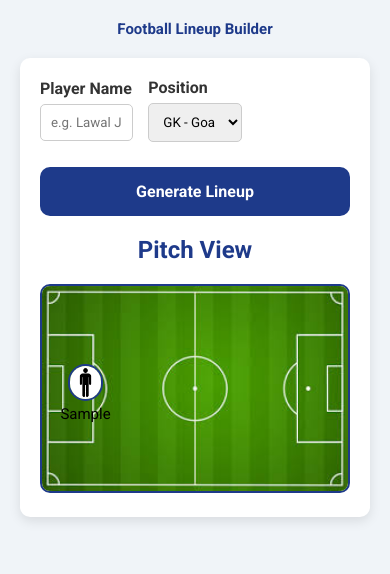
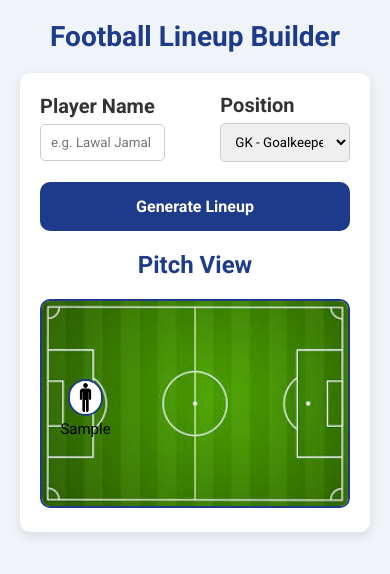
Before and after one commit to koladeFaith/Football_LineUp, a plain HTML site: page index.html in a window 390 px wide. Both pictures are taken after typing "Sample" into the empty fields and a click on the button "Generate Lineup". Drawn offline with Linux system fonts and the light colour scheme.

Commit message:
Work done

```diff
--- a/script.js
+++ b/script.js
@@ -9,11 +9,11 @@ class footballLineUp {
      <div class="flex-container">
     <p class='position' style='color: black; font-size: 15px'> ${this.position || "Position"}
         <p/>
-        <img
+        <img class='img2'
            src="./images/person-2.png" style='width: 35px; border-radius: 20px'
            alt="Player" />
           </div>
-        <p style='color: black; font-size: 15px'> ${this.named || "Name"}  <p/>
+        <p class='name' style='color: black; font-size: 15px'> ${this.named || "Name"}  <p/>
 </div>
 `
     }
--- a/style.css
+++ b/style.css
@@ -12,6 +12,7 @@ h1 {
   text-align: center;
   margin-bottom: 20px;
   color: #1e3a8a;
+  font-size: 40px;
 }
 .container {
   max-width: 900px;
@@ -22,18 +23,19 @@ h1 {
   box-shadow: 0 4px 12px rgba(0, 0, 0, 0.1);
 }
 .form-group {
-  display: grid;
-  grid-template-columns: 1fr 1fr 1fr;
-  gap: 15px;
-  margin-bottom: 20px;
+  display: flex;
+  flex-direction: row;
+  gap: 55px;
   justify-content: center;
   align-items: center;
+  margin-bottom: 20px;
 }
 label {
   display: block;
   margin-bottom: 6px;
   font-weight: bold;
   color: #333;
+  font-size: 20px;
 }
 input,
 select {
@@ -43,7 +45,10 @@ select {
   border-radius: 5px;
 }
 .lineup-entry {
-  margin-bottom: 25px;
+   width: 100%;
+  display: flex;
+  flex-direction: column;
+  align-items: center;
 }
 .pitch {
     position: relative;
@@ -101,9 +106,15 @@ select {
   .RW { top: 73%; left: 43%; }
   @media (max-width: 767px) {
     h1 {
-font-size: 15px;
+font-size: 28px;
     }
     .position{
       display: none;
     }
+    .name{
+font-size: 8px;
+    }
+    .img2{
+      width: 20px;
+    }
   }
```
